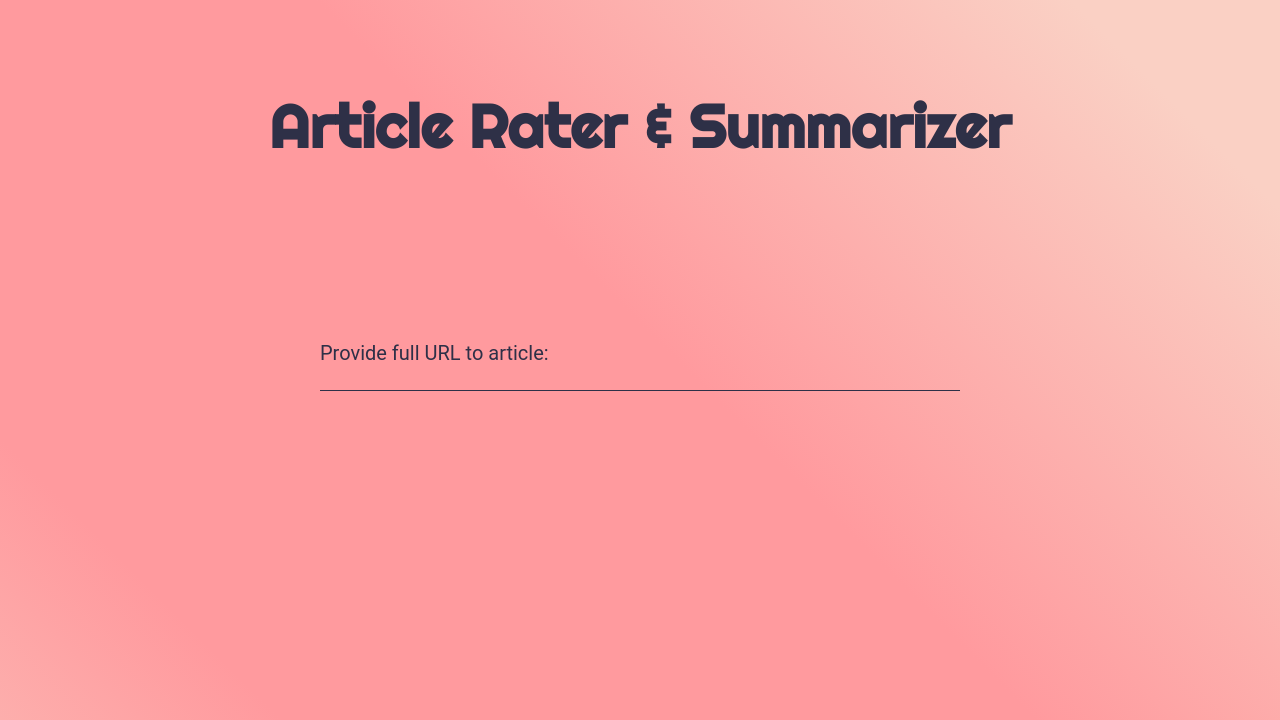
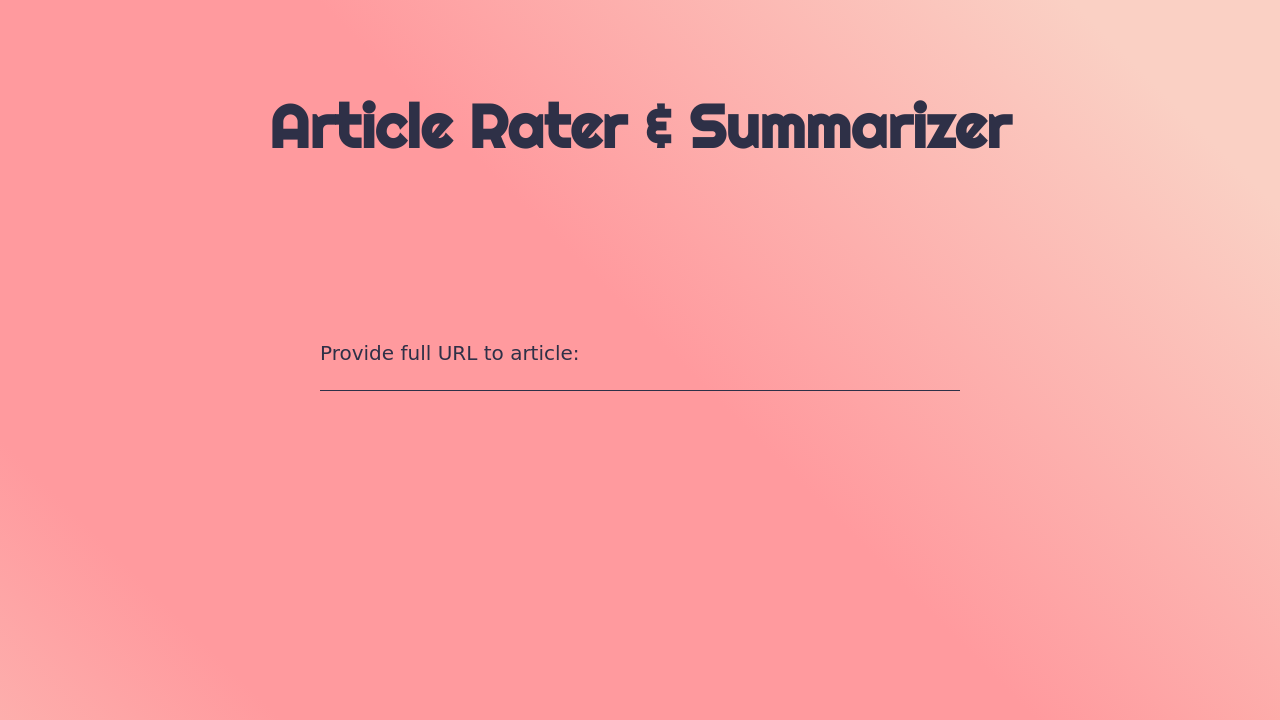
Before and after one commit to LoganReyn/ClassProject, a Flask app: page / in a window 1280 px wide. Shown: the top 720 px of the page. Run offline with Flask 3, Linux system fonts and the light colour scheme.

Commit message:
font changed to match main.css

```diff
--- a/static/css/index.css
+++ b/static/css/index.css
@@ -10,9 +10,12 @@ body {
     justify-content: space-around;
     align-items: center;
     flex-direction: column;
-    font-family: 'Roboto', sans-serif;
+    font-family: 'Amatic SC', cursive;
+
 }
 
+
+/* Title is the only one with a different font*/
 .main-title {
     font-family: 'Righteous', cursive;
     font-size: 60px;
```
